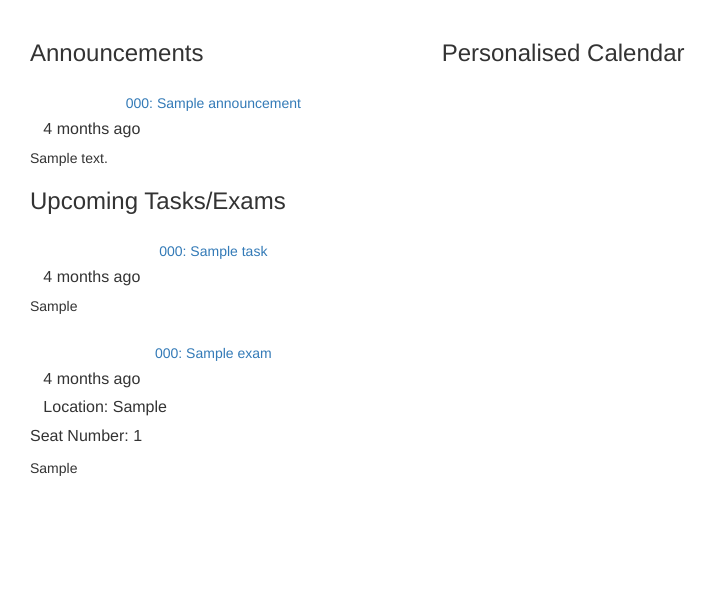
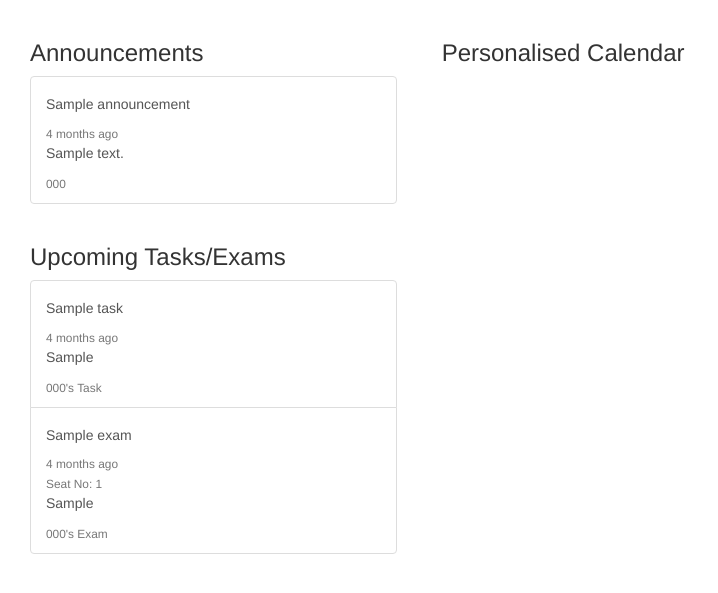
Before and after one commit to deyixtan/jackednroses, a Flask app: page / in a window 1280 px wide. Shown: the part 52-645 px from the top of the page, without its empty margins (0-718 px from the left). Run offline with Flask 2, Linux system fonts and the light colour scheme; a user stored in the database is signed in; tables that the repository leaves empty hold one stand-in row (values such as "Sample post"); some libraries are stand-ins or nearby versions.

Commit message:
Modified UI for displaying annoucements, tasks and exams under main index page

```diff
--- a/webapp/templates/index.html
+++ b/webapp/templates/index.html
@@ -6,83 +6,51 @@
         <div class="col-sm-4">
             <div class="col-sm-12">
                 <h3>Announcements</h3>
-                <div class="accordion">
+                <div class="list-group">
                     {% for announcement in announcement_list %}
-                    <div class="card">
-                        <div class="card-header" id="heading_announcement{{ loop.index }}">
-                          <h2 class="mb-0">
-                            <button class="btn btn-link btn-block text-left" type="button" data-toggle="collapse" data-target="#collapse{{ loop.index }}" aria-expanded="true" aria-controls="collapse{{ loop.index }}">
-                              {{announcement.module.code}}:  {{announcement.title}} <br>
-                            </button>
-                            <p style = "font-size:16px">&nbsp &nbsp{{ moment(announcement.date).fromNow() }}</p>
-                          </h2>
+                    <a href="#" class="list-group-item list-group-item-action flex-column align-items-start">
+                        <div class="d-flex w-100 justify-content-between">
+                            <h5 class="mb-1">{{ announcement.title }}</h5>
+                            <small class="text-muted">{{ moment(announcement.date).fromNow() }}</small>
                         </div>
-
-                        <div id="collapse{{ loop.index }}" class="collapse show" aria-labelledby="heading_announcement{{ loop.index }}">
-                          <div class="card-body">
                         {% for line in announcement.body.splitlines() %}
-                            {{line}} <br>
+                        <p class="mb-1">{{ line }}</p>
+                        {% endfor %}
+                        <small class="text-muted">{{ announcement.module.code }}</small>
+                    </a>
                     {% endfor %}
                 </div>
             </div>
-                      </div>
-                    {% endfor %}
-                </div>
-            </div>
+
             <div class="col-sm-12">
                 <h3>Upcoming Tasks/Exams</h3>
-                <div class="accordion">
+                <div class="list-group">
                     {% for task_exam in task_exam_list %}
+                    <a href="#" class="list-group-item list-group-item-action flex-column align-items-start">
+                        <div class="d-flex w-100 justify-content-between">
+                            <h5 class="mb-1">
+                                {% if isinstance(task_exam, Task) %}{{ task_exam.taskname }}{% else %}{{ task_exam.examname }}{% endif %}
+                            </h5>
+                            <small class="text-muted">{{ moment(task_exam.timestamp).fromNow() }}</small>
+                        </div>
                         {% if isinstance(task_exam, Task) %}
-                      <div class="card">
-                        <div class="card-header" id="heading_task{{ loop.index }}">
-                          <h2 class="mb-0">
-                            <button class="btn btn-link btn-block text-left" type="button" data-toggle="collapse" data-target="#collapse1{{ loop.index }}" aria-expanded="true" aria-controls="collapse{{ loop.index }}">
-                              {{task_exam.module.code}}:  {{task_exam.taskname}}
-                              <br>
-                            </button>
-                            <p style = "font-size:16px">&nbsp &nbsp{{ moment(task_exam.timestamp).fromNow() }}</p>
-                          </h2>
-                        </div>
-
-                        <div id="collapse1{{ loop.index }}" class="collapse show" aria-labelledby="heading_task{{ loop.index }}">
-                          <div class="card-body">
                             {% for line in task_exam.taskinfo.splitlines() %}
-                            {{line}} <br>
+                            <p class="mb-1">{{ line }}</p>
                             {% endfor %}
-                          </div>
-                        </div>
-                      </div>
-
-                    {% elif isinstance(task_exam, Exam) %}
+                            <small class="text-muted">{{ task_exam.module.code }}'s Task</small>
+                        {% else %}
                             {% for details in exam_details_list %}
                             {% if  details.exam_id ==  task_exam.id %}
                             {% set current = details %}
-                          <div class="card">
-                            <div class="card-header" id="heading_exam{ loop.index }}">
-                              <h2 class="mb-0">
-                                <button class="btn btn-link btn-block text-left" type="button" data-toggle="collapse" data-target="#collapse_exam{{ loop.index }}" aria-expanded="true" aria-controls="collapse{{ loop.index }}">
-                                  {{task_exam.module.code}}:  {{task_exam.examname}}
-                                  <br>
-                                </button>
-                                <p style = "font-size:16px">&nbsp &nbsp{{ moment(task_exam.timestamp).fromNow() }}</p>
-                                <p style = "font-size:16px">&nbsp &nbspLocation:  {{task_exam.location}}</p>
-                              </h2>
-                            </div>
-
-                            <div id="collapse_exam{{ loop.index }}" class="collapse show" aria-labelledby="heading_exam{{ loop.index }}">
-                              <div class="card-body">
-                                <p style = "font-size:16px">Seat Number: {{current.seatnum}}</p>
-                                {% for line in task_exam.examinfo.splitlines() %}
-                                {{line}} <br>
-                                {% endfor %}
-                              </div>
-                            </div>
-                          </div>
+                            <small class="text-muted">Seat No: {{ current.seatnum }}</small>
                             {% endif %}
                             {% endfor %}
+                            {% for line in task_exam.examinfo.splitlines() %}
+                            <p class="mb-1">{{ line }}</p>
+                            {% endfor %}
+                            <small class="text-muted">{{ task_exam.module.code }}'s Exam</small>
                         {% endif %}
-
+                    </a>
                     {% endfor %}
                 </div>
             </div>
```
Lines whose indentation alone changed are shown as unchanged.
